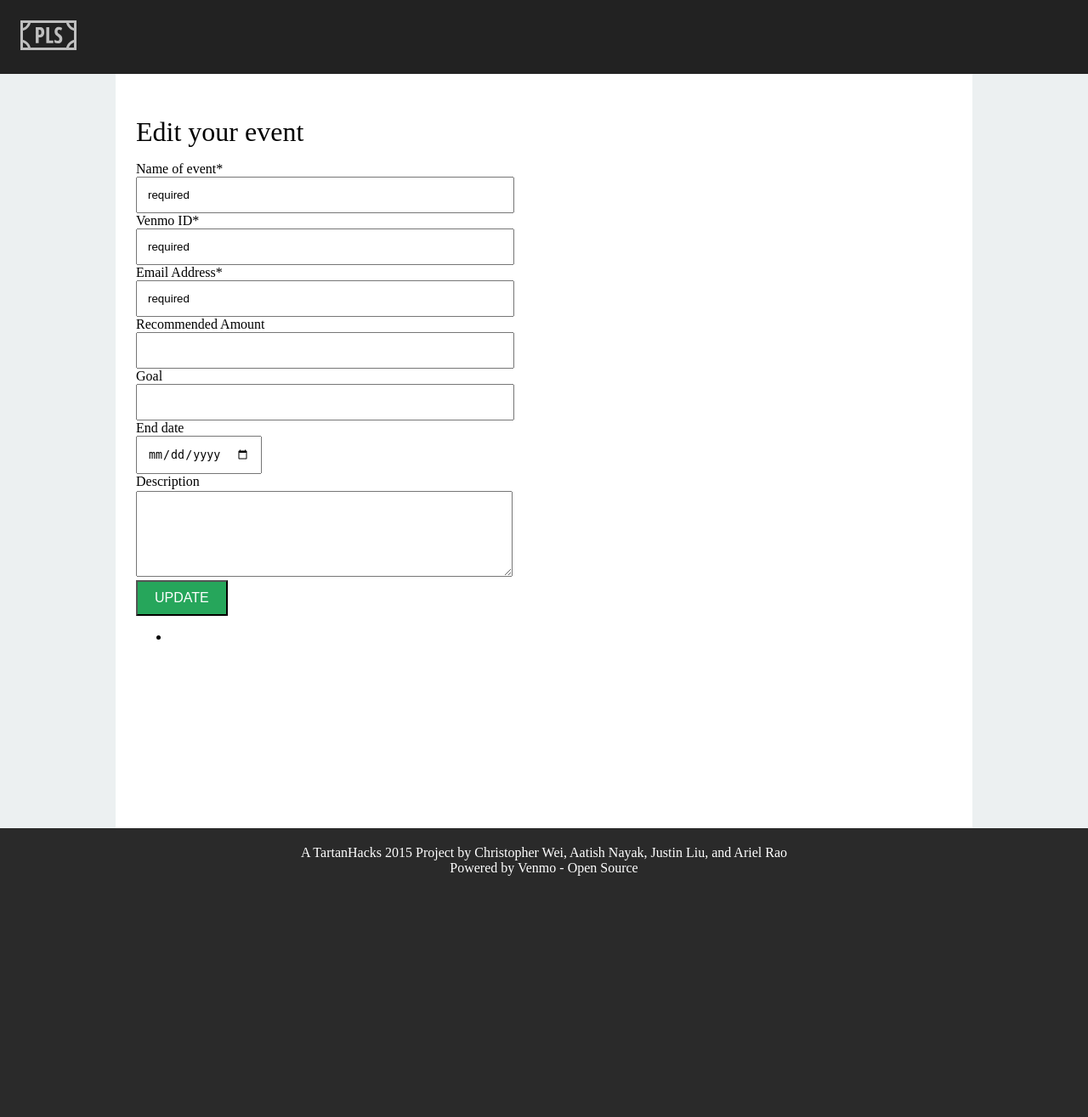
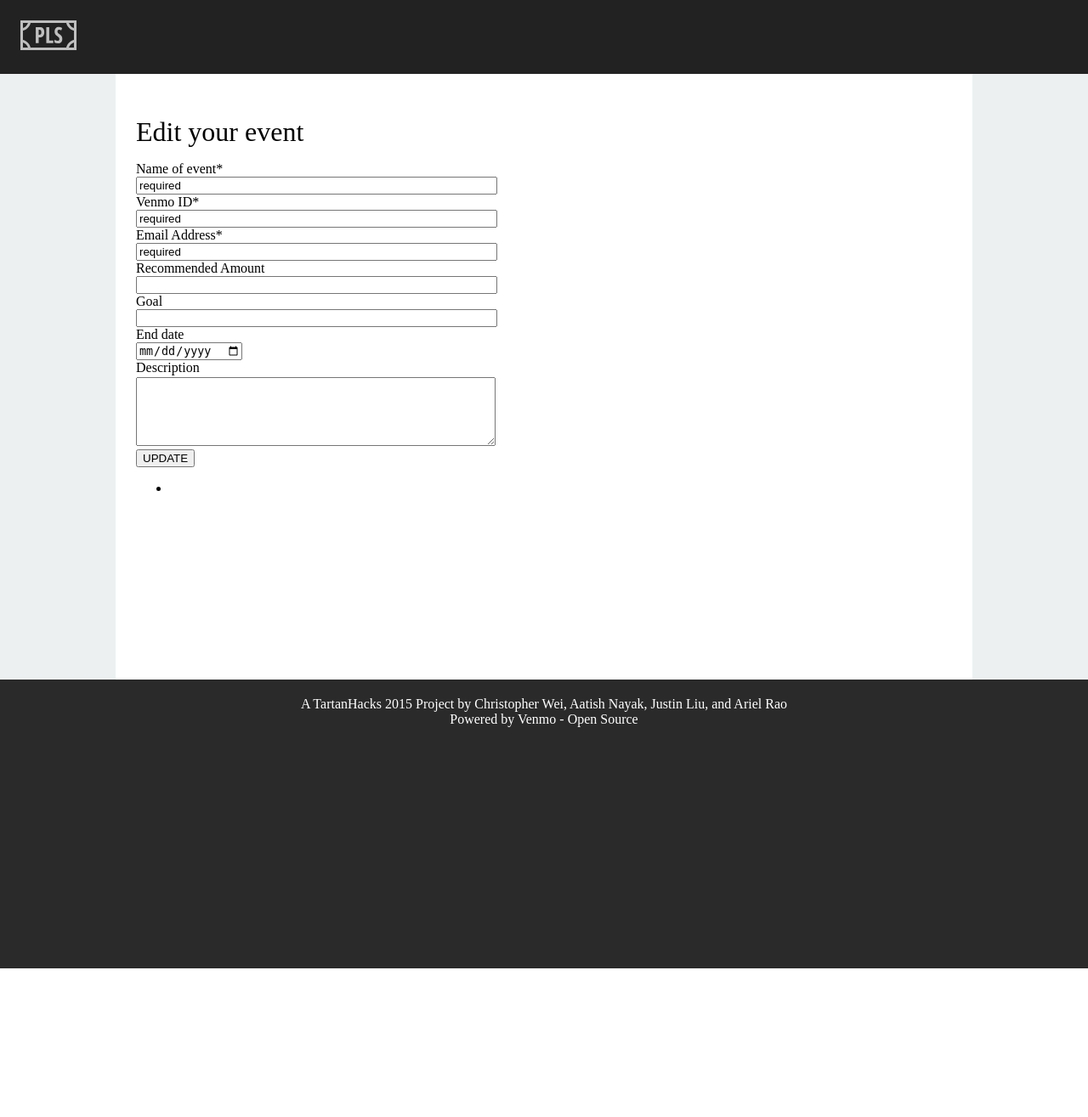
Before and after one commit to nayak16/TartanHacks-2015, a Django app: template app/templates/app/admin.html in a window 1280 px wide. Shown: the whole page at 85% size. After the commit the page ends 1140 px from the top, so only its background shows below. Run offline with Django 3.2, Linux system fonts and the light colour scheme; the template is opened without the code that fills it, so the values that code supplies are empty; some libraries are stand-ins or nearby versions.

Commit message:
final button edits

```diff
--- a/app/static/app/css/event.css
+++ b/app/static/app/css/event.css
@@ -1,23 +1,3 @@
-input,textarea {
-	padding:12px;
-}
-
-input[type=submit] {
-  -webkit-border-radius: 0;
-  -moz-border-radius: 0;
-  border-radius: 0px;
-  font-family: Arial;
-  color: white;
-  font-size: 16px;
-  background: #26A65B;
-  padding: 10px 20px 10px 20px;
-  text-decoration: none;
-}
-
-.btn:hover {
-  background: #68c3a3;
-  text-decoration: none;
-}
 
 html, body {
 	margin: 0px; padding: 0px; border: 0px;
```
Also changed, not shown: app/static/app/css/moneyui.css (+6 -2 lines).
